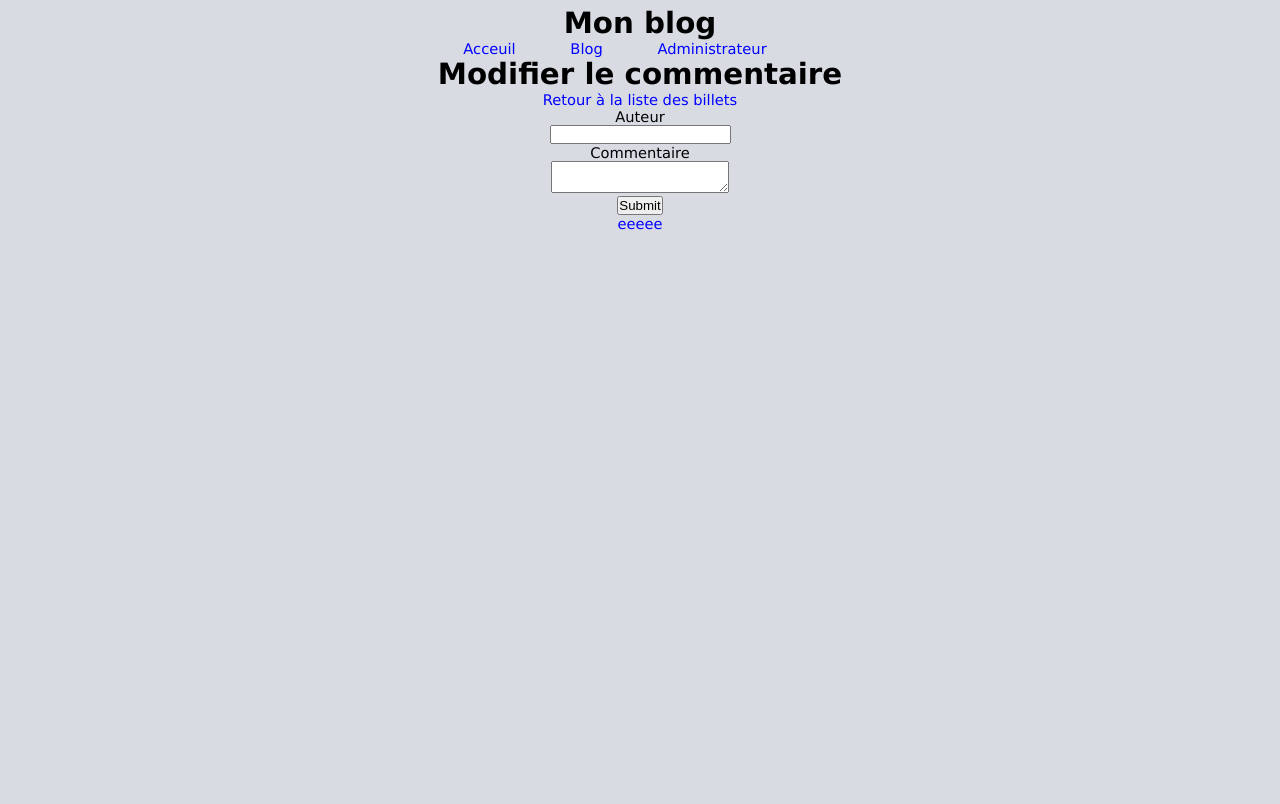
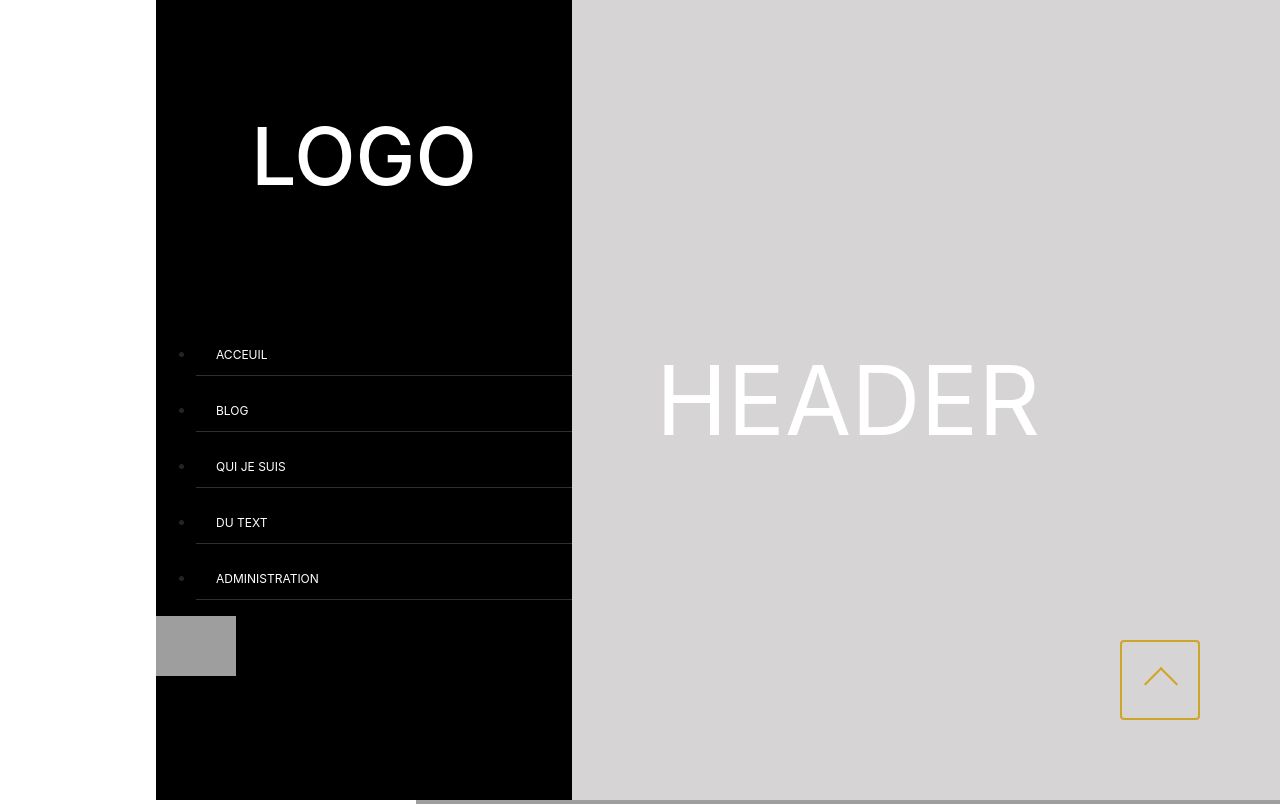
Before and after one commit to Nicolas-Salas-Zephir/project_4_OC, a PHP site: page /view/frontend/editCommentView.php in a window 1280 px wide. Shown: the top 804 px of the page. Before the commit the page ends 230 px from the top, so only its background shows below. Run offline with PHP 8.4, Linux system fonts and the light colour scheme; the template is opened without the code that fills it, so the values that code supplies are empty; some libraries are stand-ins or nearby versions; grey boxes are pictures that could not be loaded.

Commit message:
style integration

```diff
--- a/model/PostManager.php
+++ b/model/PostManager.php
@@ -8,7 +8,7 @@ class PostManager extends Manager
     public function getPosts()
     {
         $db = $this->dbConnect();
-        $req = $db->query('SELECT id, title, content, DATE_FORMAT(create_date, \'%d/%m/%Y à %Hh%imin%ss\') AS create_date_fr FROM posts ORDER BY create_date DESC LIMIT 0, 3');
+        $req = $db->query('SELECT id, title, content, author, DATE_FORMAT(create_date, \'%d/%m/%Y à %Hh%imin%ss\') AS create_date_fr FROM posts ORDER BY create_date DESC LIMIT 0, 3');
 
         return $req;
     }
--- a/public/css/style.css
+++ b/public/css/style.css
@@ -1,211 +1,284 @@
-h1,
-h3 {
-  text-align: center;
+
+:root {
+  --bg: rgb(214, 212, 212);
+  --color-white: #fff;
+  --color-para: rgb(131, 130, 130);
+  --link-active: #cea525;
+  --color-black: #000;
 }
 
-h3 {
-  background-color: black;
-  color: white;
-  font-size: 0.9em;
-  margin-bottom: 0px;
-  padding: 2rem 10rem;
+body {
+  font-family: sans-serif;
+  height: 100vh;
+  margin: 0;
 }
 
-nav a {
-  margin-right: 50px;
-}
-
-.news p {
-  background-color: #CCCCCC;
-  margin-top: 0px;
-  padding: 5rem 1rem;
-}
-
-.news {
-  width: 50%;
-  margin: 100px auto;
+p {
+  font-size: 1.5rem;
+  color: var(--color-para);
 }
 
 a {
-  text-decoration: none;
-  color: blue;
+  font-size: 1.1rem;
 }
 
-
-* {
-  margin: 0px 0px 0px 0px;
-  padding: 0px 0px 0px 0px;
+.center {
+  display: flex;
+  justify-content: center;
+  align-items: center;
 }
 
-body,
-html {
-  padding: 3px 3px 3px 3px;
-
-  background-color: #D8DBE2;
-
-  font-family: Verdana, sans-serif;
-  font-size: 11pt;
-  text-align: center;
+/* Début du boutton de retour en haut de la page */
+#backToTheTop {
+  position: fixed;
+  bottom: 5rem;
+  right: 5rem;
+  width: 5rem;
+  height: 5rem;
+  background-color: transparent;
+  border-radius: 3px;
+  z-index: 1000;
 }
 
-div.main_page {
+.arrow-up {
+  display: block;
   position: relative;
-  display: table;
+  width: 100%;
+  height: 100%;
+  border: 2px solid var(--link-active);
+  border-radius: 4px;
+  cursor: pointer;
+}
+.arrow-up::after {
+  content: "";
+  left: 50%;
+  top: 50%;
+  display: block;
+  position: absolute;
+  top: 4px;
+}
+.arrow-up::after {
+  width: 1.5rem;
+  height: 1.5rem;
+  border-top: 2px solid var(--link-active);
+  border-left: 2px solid var(--link-active);
+  transform: rotate(45deg);
+  left: calc(50% - 0.7rem);
+  top: calc(50% - 0.5rem);
+}
+/* .arrow-up::before {
+  width: .2rem;
+  height: 1rem;
+  left: 8px;
+  background: var(--link-active)
+} */
 
-  width: 800px;
+/* Fin du boutton de retour en haut de la page */
 
-  margin-bottom: 3px;
-  margin-left: auto;
-  margin-right: auto;
-  padding: 0px 0px 0px 0px;
+/* .active {
+  color: var(--link-active);
+} */
 
-  border-width: 2px;
-  border-color: #212738;
-  border-style: solid;
-
-  background-color: #FFFFFF;
-
-  text-align: center;
+/* début de la sidebar */
+.sidebar__logo {
+  display: flex;
+  justify-content: center;
+  align-items: center;
+  color: #fff;
+  padding: 3rem 0;
+  height: 20rem;
+  border-bottom: #fff;
 }
 
-div.page_header {
-  height: 99px;
-  width: 100%;
-
-  background-color: #F5F6F7;
+.sidebar__logo h1 {
+  font-size: 5rem;
 }
 
-div.page_header span {
-  margin: 15px 0px 0px 50px;
-
-  font-size: 180%;
-  font-weight: bold;
+.sidebar__container li {
+  line-height: 40px;
+  text-transform: uppercase;
+  border-color: #8b8b8c;
+  border-bottom: 1px solid #2f2f35;
+  padding: 13px 20px;
 }
 
-div.page_header img {
-  margin: 3px 0px 0px 40px;
+/* .sidebar__container li.active a {
+  color: var(--link-active);
+} */
 
-  border: 0px 0px 0px;
+.sidebar__container li a {
+  color: #fff;
+  font-size: 12px;
+  display: block;
+  text-decoration: none;
+  line-height: normal;
 }
 
-div.table_of_contents {
-  clear: left;
-
-  min-width: 200px;
-
-  margin: 3px 3px 3px 3px;
-
-  background-color: #FFFFFF;
-
-  text-align: left;
+.blog-posts-content {
+  padding: 6rem 5rem;
 }
 
-div.table_of_contents_item {
-  clear: left;
-
-  width: 100%;
-
-  margin: 4px 0px 0px 0px;
-
-  background-color: #FFFFFF;
-
-  color: #000000;
-  text-align: left;
+header {
+  display: flex;
 }
 
-div.table_of_contents_item a {
-  margin: 6px 0px 0px 6px;
+.header-img {
+  display: flex;
+  align-items: center;
+  justify-content: center;
+  background-color: var(--bg);
+  color: #fff;
+  font-size: 6rem;
+  width: 100%;
+  height: 100vh;
+  opacity: 1;
 }
 
-div.content_section {
-  margin: 3px 3px 3px 3px;
-
-  background-color: #FFFFFF;
-
-  text-align: left;
+.header-img nav {
+  width: 10%;
 }
 
-div.content_section_text {
-  padding: 4px 8px 4px 8px;
-
-  color: #000000;
-  font-size: 100%;
+.container-fluid {
+  background: url(../images/Groupe1.svg);
 }
 
-div.content_section_text pre {
-  margin: 8px 0px 8px 0px;
-  padding: 8px 8px 8px 8px;
-
-  border-width: 1px;
-  border-style: dotted;
-  border-color: #000000;
-
-  background-color: #F5F6F7;
-
-  font-style: italic;
+.post {
+  display: flex;
+  background-color: #fff;
+  flex-direction: column;
+  position: relative;
+  margin-bottom: 3rem;
+  /* box-shadow: 8px 10px 10px 0px #e0dede; */
 }
 
-div.content_section_text p {
-  margin-bottom: 6px;
+.post-img {
+  display: flex;
+  align-items: center;
+  justify-content: center;
+  font-size: 6rem;
+  color: #fff;
+  background-color: var(--bg);
+  height: 40rem;
+  width: 100%;
 }
 
-div.content_section_text ul,
-div.content_section_text li {
-  padding: 4px 8px 4px 16px;
+.post-main {
+  width: 95%;
+  padding: 1rem;
+  margin: 0.5rem auto;
+  border-bottom: 1px solid var(--bg);
 }
 
-div.section_header {
-  padding: 3px 6px 3px 6px;
-
-  background-color: #8E9CB2;
-
-  color: #FFFFFF;
-  font-weight: bold;
-  font-size: 112%;
-  text-align: center;
+.post-content {
+  display: flex;
+  align-items: flex-start;
+  justify-content: flex-end;
+  flex-direction: column;
+  height: 100%;
 }
 
-div.section_header_red {
-  background-color: #CD214F;
+.post-content p {
+  display: flex;
+  align-items: center;
+  font-size: small;
+  text-transform: uppercase;
+  font-weight: 400;
 }
 
-div.section_header_grey {
-  background-color: #9F9386;
+.post-content p i {
+  font-size: 1.3rem;
+  margin-right: 5px;
 }
 
-.floating_element {
-  position: relative;
-  float: left;
+.post-content h2 {
+  margin-bottom: 1rem;
 }
 
-div.table_of_contents_item a,
-div.content_section_text a {
-  text-decoration: none;
-  font-weight: bold;
+.post-content h3 span {
+  font-size: 2rem !important;
 }
 
-div.table_of_contents_item a:link,
-div.table_of_contents_item a:visited,
-div.table_of_contents_item a:active {
-  color: #000000;
+.post-footer {
+  display: flex;
+  justify-content: space-between;
+  align-items: center;
+  height: 5rem;
+  width: 95%;
+  padding: 1rem;
+  margin: 0.5rem auto;
 }
 
-div.table_of_contents_item a:hover {
-  background-color: #000000;
-
-  color: #FFFFFF;
+.post-link {
+  display: inline-block;
+  color: var(--color-para);
+  cursor: pointer;
 }
 
-div.content_section_text a:link,
-div.content_section_text a:visited,
-div.content_section_text a:active {
-  background-color: #DCDFE6;
+@media (min-width: 76.8rem) {
+  #wrapper {
+    padding-left: 26rem;
+  }
 
-  color: #000000;
+  #sidebar {
+    position: fixed;
+    height: 100%;
+    left: 26rem;
+    background-color: var(--color-black);
+    z-index: 1;
+    margin-left: -260px;
+    overflow-y: auto;
+    overflow-x: hidden;
+  }
+
+  .sidebar__container nav {
+    min-width: 26rem;
+  }
+
+  .active .link:hover {
+    color: var(--link-active);
+  }
 }
 
-div.content_section_text a:hover {
-  background-color: #000000;
+/* PAGE BLOG */
 
-  color: #DCDFE6;
+.header-img-blog {
+  display: flex;
+  align-items: center;
+  justify-content: center;
+  background-color: var(--bg);
+  color: #fff;
+  font-size: 6rem;
+  width: 100%;
+  height: 40vh;
 }
+
+/* DEBUT DE LA NAVIGATION */
+
+.menu-hamburger img {
+  width: 5rem;
+}
+
+/* .menu-hamburger {
+  display: block;
+  transform: scale(var(--ggs,1))
+}
+.menu-hamburger,
+.menu-hamburger::after,
+.menu-hamburger::before {
+  position: relative;
+  display: block;
+  width: 2rem;
+  height: 2px;
+  border-radius: 3px;
+  background: currentColor
+}
+.menu-hamburger::after,
+.menu-hamburger::before {
+  content: "";
+  position: absolute;
+  top: -6px
+}
+.menu-hamburger::after {
+  top: 6px
+} */
+/* End */
--- a/view/frontend/postView.php
+++ b/view/frontend/postView.php
@@ -14,7 +14,7 @@ ob_start();
             </h3>
 
             <p>
-                <?= nl2br(htmlspecialchars($post['content'])) ?>
+                <?= $post['content'] ?>
             </p>
         </div>
 
--- a/view/frontend/template.php
+++ b/view/frontend/template.php
@@ -4,15 +4,73 @@
     <meta charset="utf-8" />
     <title><?= $title ?></title>
       <link href="./public/css/style.css" rel="stylesheet" />
-
+      <link href="./public/css/min-reset.css" rel="stylesheet" />
+      <link
+        rel="stylesheet"
+        href="https://stackpath.bootstrapcdn.com/bootstrap/4.4.1/css/bootstrap.min.css"
+        integrity="sha384-Vkoo8x4CGsO3+Hhxv8T/Q5PaXtkKtu6ug5TOeNV6gBiFeWPGFN9MuhOf23Q9Ifjh"
+        crossorigin="anonymous"
+        />
     </head>
     <body>
-    <h1><?= $title ?></h1>
-    <nav>
-        <a href="index.php">Acceuil</a>
-        <a href="index.php?action=blog">Blog</a>
-        <a href='index.php?action=admin'>Administrateur</a>
+      <div id="backToTheTop">
+        <a class="arrow-up" href="#"></a>
+      </div>
+
+      <div id="wrapper">
+        <div id="sidebar">
+          <div class="sidebar__container">
+            <div class="sidebar__logo">
+              <h1>LOGO</h1>
+            </div>
+            <nav id="navigation">
+              <ul>
+                <li><a href="index.php" class="active">Acceuil</a></li>
+                <li><a href="index.php?action=blog" class="link">blog</a></li>
+                <li><a class="link">qui je suis</a></li>
+                <li><a class="link">du text</a></li>
+                <li><a href='index.php?action=admin' class="link">Administration</a></li>
+              </ul>
             </nav>
+          </div>
+          <div>
+            <a
+              href="#hamburger-toggle"
+              class="menu-hamburger"
+              id="hamburger-toggle">
+              <img src="./images/Menu_icon_2_icon-icons.com.svg" />
+            </a>
+          </div>
+        </div>
+        <header>
+          <div class="header-img">
+            HEADER
+          </div>
+        </header>
+        <div class="container-fluid">
+          <div class="row blog-posts-content">
+            <!-- <h1><?= $title ?></h1> -->
+
             <?= $content ?>
+          </div>
+        </div>
+
+
+
+
+        <script src="./public/js/script.js"></script>
+        <script src="https://kit.fontawesome.com/d441c3b81b.js" crossorigin="anonymous"></script>
+        <script
+          src="https://code.jquery.com/jquery-3.4.1.slim.min.js"
+          integrity="sha384-J6qa4849blE2+poT4WnyKhv5vZF5SrPo0iEjwBvKU7imGFAV0wwj1yYfoRSJoZ+n"
+          crossorigin="anonymous"></script>
+        <script
+          src="https://cdn.jsdelivr.net/npm/popper.js@1.16.0/dist/umd/popper.min.js"
+          integrity="sha384-Q6E9RHvbIyZFJoft+2mJbHaEWldlvI9IOYy5n3zV9zzTtmI3UksdQRVvoxMfooAo"
+          crossorigin="anonymous"></script>
+        <script
+          src="https://stackpath.bootstrapcdn.com/bootstrap/4.4.1/js/bootstrap.min.js"
+          integrity="sha384-wfSDF2E50Y2D1uUdj0O3uMBJnjuUD4Ih7YwaYd1iqfktj0Uod8GCExl3Og8ifwB6"
+          crossorigin="anonymous"></script>
       </body>
     </html>
```
Also changed, not shown: view/backend/insertPostView.php (+14 -11 lines), view/frontend/listPostsView.php (+22 -12 lines). Lines whose indentation alone changed are shown as unchanged.
